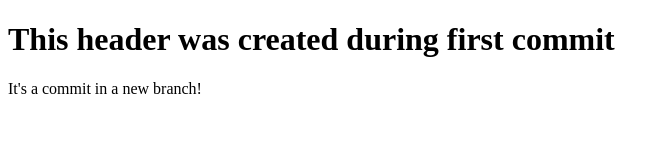
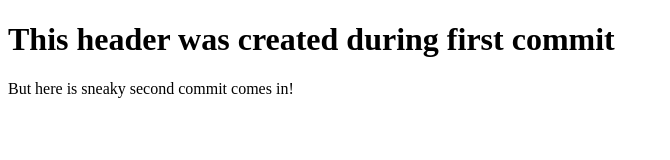
Before and after one commit to divinemuffin/ionic, a plain HTML site: page index.html in a window 1280 px wide. Shown: the whole page, without its empty margins (0-670 px from the left). Drawn offline with Linux system fonts and the light colour scheme.

Commit message:
f1 second commit

```diff
--- a/index.html
+++ b/index.html
@@ -8,6 +8,6 @@
 </head>
 <body>
     <h1>This header was created during first commit</h1>
-    <p>It's a commit in a new branch!</p>
+    <p>But here is sneaky second commit comes in!</p>
 </body>
 </html>
```
